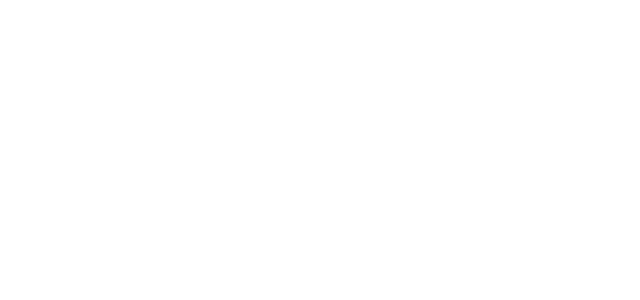
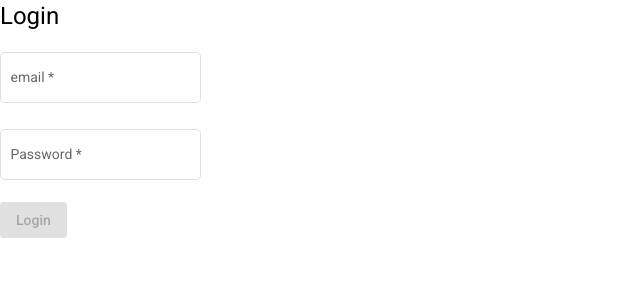
Before and after one commit to paoloadrian/angular-basic-blog, an Angular app: page /login in a window 1280 px wide. Before the commit this address led to /. Shown: the top 300 px of the page, without its empty margins (0-640 px from the left). Built offline with nearby package versions, Linux system fonts and the light colour scheme.

Commit message:
adding login component implementation plus tests

```diff
--- a/src/app/app-routing.module.ts
+++ b/src/app/app-routing.module.ts
@@ -1,10 +1,12 @@
 import { NgModule } from '@angular/core';
 import { RouterModule, Routes } from '@angular/router';
 import { HomeComponent } from './home/home.component';
+import { LoginComponent } from './login/login.component';
 
 const routes: Routes = [
   { path: '', redirectTo: 'home', pathMatch: 'full' },
-  { path: 'home', component: HomeComponent, canActivate: [] }
+  { path: 'home', component: HomeComponent, canActivate: [] },
+  { path: 'login', component: LoginComponent }
 ];
 
 @NgModule({
--- /dev/null
+++ b/src/app/login/login.component.html
@@ -0,0 +1,24 @@
+<div>
+    <h1>Login</h1>
+    <form [formGroup]="loginForm" (ngSubmit)="login()">
+        <div>
+            <mat-form-field appearance="outline">
+                <mat-label id="email-label">email</mat-label>
+                <input required matInput value="" formControlName="email" id="email">
+            </mat-form-field>
+        </div>
+        <div>
+            <mat-form-field appearance="outline">
+                <mat-label id="password-label">Password</mat-label>
+                <input required matInput type="password" value="" formControlName="password" id="password">
+            </mat-form-field>
+        </div>
+        <div>
+            <button mat-flat-button color="primary" [disabled]="!loginForm.valid" type="submit"
+                id="submit-login-button">Login</button>
+        </div>
+        <div *ngIf="showError">
+            <p class="error-message">{{errorMessage}}</p>
+        </div>
+    </form>
+</div>
--- /dev/null
+++ b/src/app/login/login.component.ts
@@ -0,0 +1,35 @@
+import { Component, OnInit } from '@angular/core';
+import { FormControl, FormGroup, Validators } from '@angular/forms';
+import { UserService } from '../services/user/user.service';
+import { Router } from '@angular/router';
+
+@Component({
+  selector: 'app-login',
+  templateUrl: './login.component.html',
+  styleUrls: ['./login.component.css']
+})
+export class LoginComponent implements OnInit {
+  errorMessage: string = 'Invalid email or password';
+  showError: boolean = false;
+  loginForm = new FormGroup({
+    email: new FormControl('', [ Validators.email, Validators.required ] ),
+    password: new FormControl('', [ Validators.minLength(6), Validators.required ])
+  });
+
+  constructor(private userService: UserService, private router: Router) { }
+
+  ngOnInit(): void {
+    if (this.userService.userIsLoggedIn())
+      this.router.navigate(['/home']);
+  }
+
+  login(): void {
+    this.showError = false;
+    const loginDetails = { ... this.loginForm.value };
+    if (this.userService.login(loginDetails))
+      this.router.navigate(['/home']);
+    else
+      this.showError = true;
+  }
+
+}
```
Also changed, not shown: src/app/app.module.ts (+9 -1 lines), src/app/login/login.component.css (added), 1 other file (tests, documents, lock files or other folders).
